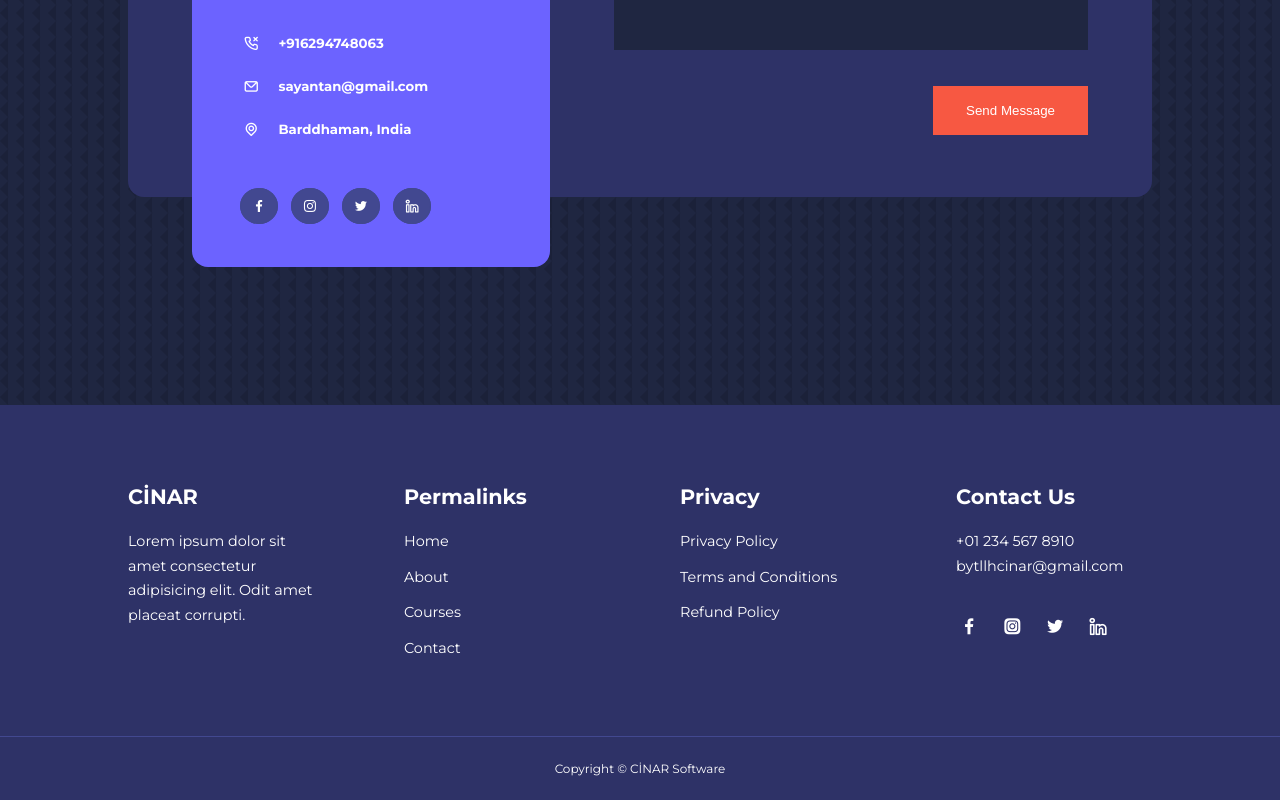
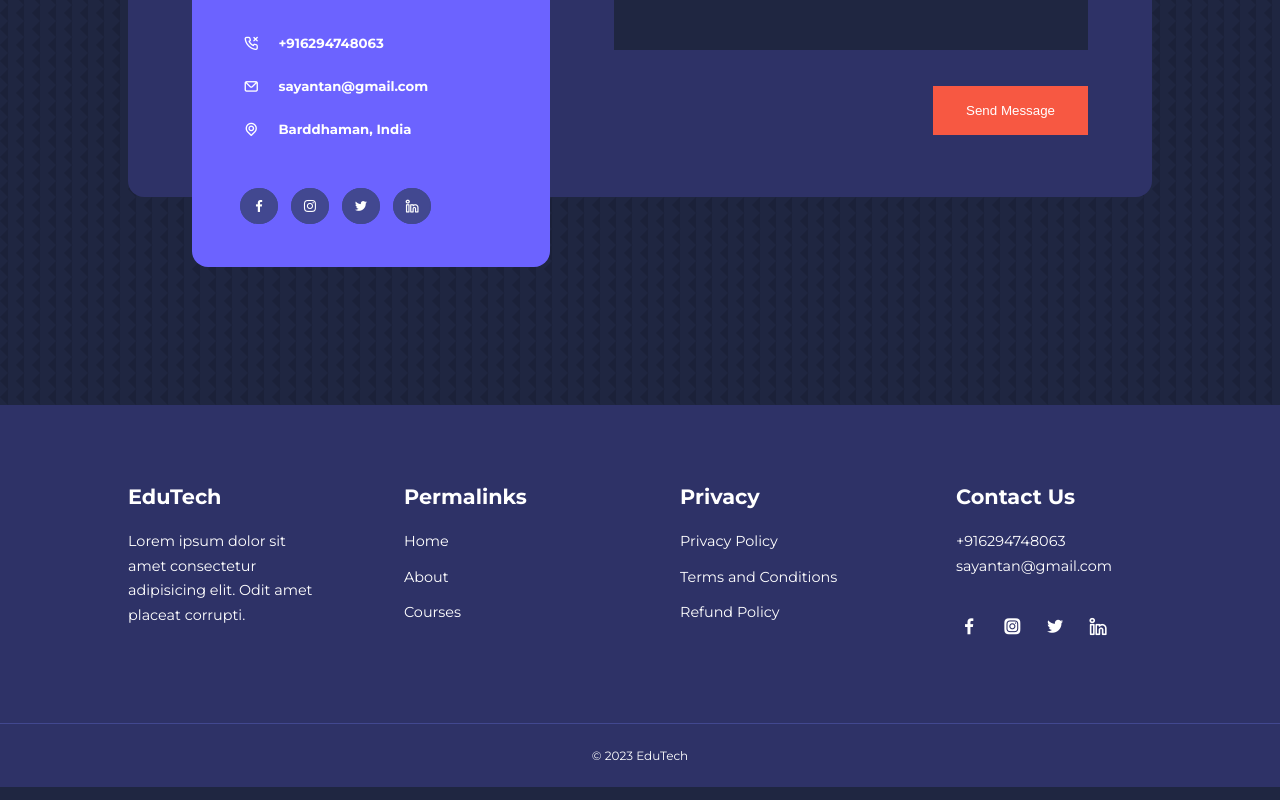
Before and after one commit to Sayantan21/LearningWebsite, a React (Vite) app: page /contact in a window 1280 px wide. Shown: the part 491-1291 px from the top of the page. Built offline with nearby package versions, Linux system fonts and the light colour scheme.

Commit message:
First Commit

```diff
--- a/index.html
+++ b/index.html
@@ -3,7 +3,7 @@
 
 <head>
   <meta charset="UTF-8" />
-  <link rel="icon" type="image/svg+xml" href="/vite.svg" />
+  <!-- <link rel="icon" type="image/svg+xml" href="/vite.svg" /> -->
   <meta name="viewport" content="width=device-width, initial-scale=1.0" />
 
   <!--ICONSCOUT CDN-->
@@ -18,7 +18,7 @@
   <link rel="stylesheet" href="https://unpkg.com/swiper@8/swiper-bundle.min.css"/>
 
 
-  <title>Vite + React</title>
+  <title>EduTech</title>
 </head>
 
 <body>
--- a/src/Components/Footer/Footer.jsx
+++ b/src/Components/Footer/Footer.jsx
@@ -1,13 +1,14 @@
 import React from 'react'
 import '../../assets/css/style.css'
+import { Link } from 'react-router-dom'
 const Footer = () => {
   return (
     <footer>
     <div className="container footer__container">
         <div className="footer__1">
-            <a href="index.html" className="footer__logo">
-                <h4>CİNAR</h4>
-            </a>
+            <Link to="/" className="footer__logo">
+                <h4>EduTech</h4>
+            </Link>
             <p>
                 Lorem ipsum dolor sit amet consectetur adipisicing elit. Odit amet placeat corrupti.
             </p>
@@ -16,27 +17,27 @@ const Footer = () => {
         <div className="footer__2">
             <h4>Permalinks</h4>
             <ul className="permalinks">
-                <li><a href="index.html">Home</a></li>
-                <li><a href="about.html">About</a></li>
-                <li><a href="courses.html">Courses</a></li>
-                <li><a href="contact.html">Contact</a></li>
+                <li><Link to="/">Home</Link></li>
+                <li><Link to="/about">About</Link></li>
+                <li><Link to="/topic">Courses</Link></li>
+                {/* <li><Link to="/contact">Contact</Link></li> */}
             </ul>
         </div>
 
         <div className="footer__3">
             <h4>Privacy</h4>
             <ul className="privacy">
-                <li><a href="#">Privacy Policy</a></li>
-                <li><a href="#">Terms and Conditions</a></li>
-                <li><a href="#">Refund Policy</a></li>
+                <li><Link to="#">Privacy Policy</Link></li>
+                <li><Link to="#">Terms and Conditions</Link></li>
+                <li><Link to="#">Refund Policy</Link></li>
             </ul>
         </div>
 
         <div className="footer__4">
             <h4>Contact Us</h4>
             <div>
-                <p>+01 234 567 8910</p>
-                <p>bytllhcinar@gmail.com</p>
+                <p>+916294748063</p>
+                <p>sayantan@gmail.com</p>
             </div>
 
             <ul className="footer__socials">
@@ -56,7 +57,7 @@ const Footer = () => {
         </div>
         </div>
     <div className="footer__copyright">
-        <small>Copyright &copy; CİNAR Software</small>
+        <small>© {new Date().getFullYear()} EduTech </small>
     </div>
 </footer>
   )
--- a/src/Components/Navbar/Navbar.jsx
+++ b/src/Components/Navbar/Navbar.jsx
@@ -48,7 +48,7 @@ const Navbar = () => {
       <nav>
         <div className="container nav__container">
           <Link to="/">
-            <h4>CİNAR</h4>
+            <h4>EduTech</h4>
           </Link>
           <ul className="nav__menu" style={open?{display:"flex"}:{}}>
             <li><Link to="/">Home</Link></li>
```
